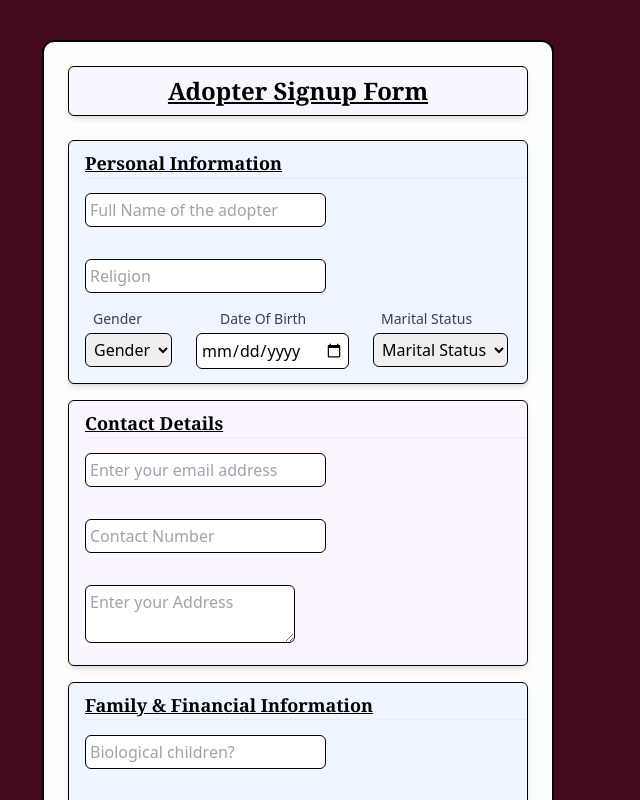
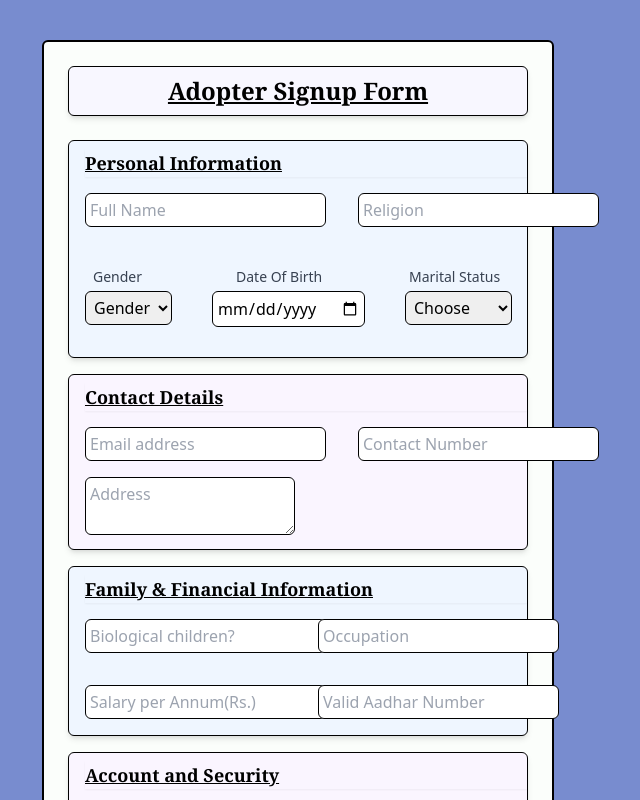
Before and after one commit to forever-found-org/forever-found, a React (Create React App) app: page / in a window 1280 px wide. Shown: the top 800 px of the page, without its empty margins (342-982 px from the left). Built offline with nearby package versions, Linux system fonts and the light colour scheme.

Commit message:
adopter sign up done

```diff
--- /dev/null
+++ b/src/components/SignUpAdopterC/FormValidator.jsx
@@ -0,0 +1,65 @@
+function FormValidator(adopterData)
+{
+  const errors = {};
+
+  const regexPattern = {
+    name: /^[A-Za-z\s]+$/,
+    religion: /^[A-Za-z\s]+$/,
+    email: /^\S+@\S+\.\S+$/,
+    contact: /^[6-9]\d{9}$/,
+    occupation: /^[A-Za-z\s]+$/,
+    aadhar: /^\d{12}$/,
+    password: /^(?=.*[A-Z])(?=.*\d)(?=.*[@$!%*?&])[A-Za-z\d@$!%*?&]{8,}$/,
+  };
+
+  for (let key in adopterData)
+  {
+    const value = adopterData[key];
+    if (value === null || (typeof value === "string" && value.trim() === ""))
+            errors[key] = "*Required field.";
+  }
+
+  if (Object.keys(errors).length > 0) {
+  alert("Form Incomplete");
+}
+
+  if (!regexPattern.name.test(adopterData.name))
+    errors.name = "*Use only alphabets and spaces.";
+
+
+  if (!regexPattern.religion.test(adopterData.religion))
+    errors.religion = "*Use only alphabets and spaces.";
+
+
+  if (!regexPattern.email.test(adopterData.email))
+    errors.email = "*Invalid Email address.";
+
+
+  if (!regexPattern.contact.test(adopterData.contact))
+    errors.contact = "*Invalid Contact number.";
+
+  const children = Number(adopterData.bioChildren);
+  if (isNaN(children) || children < 0 || !Number.isInteger(children))
+    errors.bioChildren = "*Use poitive integer.";
+
+
+  if (!regexPattern.occupation.test(adopterData.occupation))
+    errors.occupation = "*use only alphabets and spaces.";
+
+
+  const salary = Number(adopterData.salary);
+  if (isNaN(salary) || salary <= 0)
+    errors.salary = "*Salary must be positive.";
+
+
+  if (!regexPattern.aadhar.test(adopterData.aadhar))
+    errors.aadhar = "*must be exactly 12 digits.";
+
+  if (!regexPattern.password.test(adopterData.pass))
+    errors.pass = "*Invalid Password";
+
+  return errors;
+
+}
+
+export default FormValidator;
--- a/src/pages/SignUpAdopter.jsx
+++ b/src/pages/SignUpAdopter.jsx
@@ -1,5 +1,6 @@
 import React,{useState} from "react";
 import PasswordInput from "../components/SignUpAdopterC/PasswordInput";
+import FormValidator from "../components/SignUpAdopterC/FormValidator";
 function SignUpAdopter()
 {
     const[adopterData,setAdopterData]=useState({
@@ -18,6 +19,8 @@ function SignUpAdopter()
         pass: "",
     });
 
+    const [errors,setErrors]=useState({});
+
     function handleChange(e)
     {
         const{name,value}=e.target;
@@ -25,18 +28,44 @@ function SignUpAdopter()
             ...prev,
             [name]: value,
         }))
+
+        setErrors((prevErrors) => ({
+            ...prevErrors,
+            [name]: "",
+        }));
     };
 
+    function handleClick(e)
+    {
+        e.preventDefault();
+        const validationErrors = FormValidator(adopterData);
+        setErrors(validationErrors);
+
+        if (Object.keys(validationErrors).length === 0)
+            alert("Form submitted successfully!");
+
+    }
+
     return(
-        <div className="flex items-center justify-center min-h-screen bg-[#450920]">
-            <div className="flex flex-col w-full max-w-lg p-6 m-10 bg-[#fbfefb] border-2 border-black rounded-xl shadow-4xl ">
+        <div className="flex items-center justify-center min-h-screen bg-blue-800 bg-opacity-60">
+            <div className="flex flex-col w-full max-w-lg p-6 m-10 bg-[#fbfefb] border-2 border-black rounded-md shadow-4xl ">
                 <h2 className="text-2xl underline font-semibold font-serif text-black text-center mb-4 bg-[#f8f7ff] shadow-md p-2 border border-black rounded-md">Adopter Signup Form</h2>
                 <div className="border border-black rounded-md bg-blue-50 shadow-md my-2">
                     <h3 className="text-lg underline font-semibold font-serif ml-4 mt-2 shadow-sm">Personal Information</h3>
-                    <input name="name" value={adopterData.name} onChange={handleChange} className="border border-black rounded-md p-1 m-4" placeholder="Full Name of the adopter"></input>
-                    <input name="religion" value={adopterData.religion} onChange={handleChange} className="border border-black rounded-md p-1 m-4" placeholder="Religion"></input>
+                    <div className="flex mb-6">
+                        <div>
+                            <input name="name" value={adopterData.name} onChange={handleChange} className="border border-black rounded-md p-1 m-4 mb-0" placeholder="Full Name"></input>
+                            {errors.name && <p className=" text-red-600 ml-4 mt-0 text-sm">{errors.name}</p>}
+                        </div>
 
-                    <div className="flex flex-wrap gap-2">
+                        <div>
+                            <input name="religion" value={adopterData.religion} onChange={handleChange} className="border border-black rounded-md p-1 m-4 mb-0" placeholder="Religion"></input>
+                            {errors.religion && <p className=" text-red-600 ml-4 mt-0  text-sm">{errors.religion}</p>}
+                        </div>
+                    </div>
+
+
+                    <div className="flex flex-wrap gap-6 py-4">
                         <div>
                             <label className="block ml-6 text-sm font-medium text-gray-700">Gender</label>
                             <select name="gender" value={adopterData.gender} onChange={handleChange} className="border border-black rounded-md p-1 ml-4 mr-4 mb-4 mt-1">
@@ -45,21 +74,26 @@ function SignUpAdopter()
                                 <option value="female">Female</option>
                                 <option value="others">Others</option>
                             </select>
+                            {errors.gender && <p className="text-red-600 ml-4 -mt-4 text-sm">{errors.gender}</p>}
                         </div>
 
                         <div>
                             <label className="block ml-6 text-sm font-medium text-gray-700">Date Of Birth</label>
-                            <input name="dob" value={adopterData.dob} onChange={handleChange} className="border border-black rounded-md p-1 mt-1" placeholder="Enter Date Of Birth" type="date"></input>
+                            <input name="dob" value={adopterData.dob} onChange={handleChange} className="border border-black rounded-md p-1 mt-1" placeholder="Date Of Birth" type="date"></input>
+                            {errors.dob && <p className="text-red-600  mt-0 text-sm">{errors.dob}</p>}
                         </div>
 
                         <div>
-                            <label className="block ml-6 text-sm font-medium text-gray-700">Marital Status</label>
+                            <label className="block ml-5 text-sm font-medium text-gray-700">Marital Status</label>
                             <select name="maritalStatus" value={adopterData.maritalStatus} onChange={handleChange} className="border border-black rounded-md p-1 mt-1 ml-4">
-                                <option value="">Marital Status</option>
+                                <option value="">Choose</option>
                                 <option value="married">Married</option>
                                 <option value="single">Single</option>
                                 <option value="divorced">Divorced</option>
+                                <option value="widowed">Widowed</option>
+                                <option value="separated">Separated</option>
                             </select>
+                            {errors.maritalStatus && <p className="text-red-600 ml-4  mt-0 text-sm">{errors.maritalStatus}</p>}
                         </div>
                     </div>
                 </div>
@@ -67,25 +101,61 @@ function SignUpAdopter()
 
                 <div className="border border-black rounded-md bg-purple-50 shadow-md my-2">
                     <h3 className="text-lg underline font-semibold font-serif ml-4 mt-2 shadow-sm">Contact Details</h3>
-                    <input name="email" value={adopterData.email} onChange={handleChange} className="border border-black rounded-md p-1 m-4" placeholder="Enter your email address"></input>
-                    <input name="contact" value={adopterData.contact} onChange={handleChange} className="border border-black rounded-md p-1 m-4" placeholder="Contact Number"></input>
-                    <textarea name="address" value={adopterData.address} onChange={handleChange} className="border border-black rounded-md p-1 m-4" placeholder="Enter your Address"></textarea>
+                    <div className="flex">
+                        <div>
+                            <input name="email" value={adopterData.email} onChange={handleChange} className="border border-black rounded-md p-1 m-4 mb-0" placeholder="Email address"></input>
+                            {errors.email && <p className=" text-red-600 ml-4 mt-0  text-sm">{errors.email}</p>}
+                        </div>
+                        <div>
+                            <input name="contact" value={adopterData.contact} onChange={handleChange} className="border border-black rounded-md p-1 m-4 mb-0" placeholder="Contact Number"></input>
+                            {errors.contact && <p className=" text-red-600 ml-4 mt-0  text-sm">{errors.contact}</p>}
+                        </div>
+                    </div>
+
+                    <div className="mb-2">
+                        <textarea name="address" value={adopterData.address} onChange={handleChange} className="border border-black rounded-md p-1 m-4 mb-0" placeholder="Address"></textarea>
+                        {errors.address && <p className=" text-red-600 ml-4 mt-0  text-sm">{errors.address}</p>}
+                    </div>
+
                 </div>
 
                 <div className="border border-black rounded-md bg-blue-50 my-2 shadow-md">
                     <h3 className="text-lg underline font-semibold font-serif ml-4 mt-2 shadow-sm">Family & Financial Information</h3>
-                    <input name="bioChildren" type="number" value={adopterData.bioChildren} onChange={handleChange} className="border border-black rounded-md p-1 m-4" placeholder="Biological children?"></input>
-                    <input name="occupation" value={adopterData.occupation} onChange={handleChange} className="border border-black rounded-md p-1 m-4" placeholder="Enter your occupation"></input>
-                    <input name="salary" value={adopterData.salary} onChange={handleChange} className="border border-black rounded-md p-1 m-4" placeholder="Salary per Annum(Rs.)"></input>
-                    <input name="aadhar" value={adopterData.aadhar} onChange={handleChange} className="border border-black rounded-md p-1 m-4" placeholder="Valid Aadhar Number"></input>
+                    <div className="grid grid-cols-2 gap-4 pr-2 mb-4">
+                        <div>
+                            <input name="bioChildren" type="number" value={adopterData.bioChildren} onChange={handleChange} className="border border-black rounded-md p-1 m-4 mb-0" placeholder="Biological children?" min="0"></input>
+                            {errors.bioChildren && <p className=" text-red-600 ml-4 mt-0  text-sm">{errors.bioChildren}</p>}
+                        </div>
+                        <div>
+                            <input name="occupation" value={adopterData.occupation} onChange={handleChange} className="border border-black rounded-md p-1 m-4 mb-0" placeholder="Occupation"></input>
+                            {errors.occupation && <p className=" text-red-600 ml-4 mt-0  text-sm">{errors.occupation}</p>}
+                        </div>
+
+                        <div>
+                            <input name="salary" value={adopterData.salary} onChange={handleChange} className="border border-black rounded-md p-1 m-4 mb-0" placeholder="Salary per Annum(Rs.)"></input>
+                            {errors.salary && <p className=" text-red-600 ml-4 mt-0  text-sm">{errors.salary}</p>}
+                        </div>
+
+                        <div>
+                            <input name="aadhar" value={adopterData.aadhar} onChange={handleChange} className="border border-black rounded-md p-1 m-4 mb-0" placeholder="Valid Aadhar Number"></input>
+                            {errors.aadhar && <p className=" text-red-600 ml-4 mt-0  text-sm">{errors.aadhar}</p>}
+                        </div>
+                    </div>
                 </div>
 
                 <div className="border border-black rounded-md bg-purple-50 my-2 shadow-md">
+
                     <h3 className="text-lg underline font-semibold font-serif ml-4 mt-2 shadow-sm">Account and Security</h3>
-                    <PasswordInput name="password" value={adopterData.password} onChange={handleChange} placeholder="Enter your password"></PasswordInput>
+                    <div className="mb-4">
+                        <PasswordInput name="pass" value={adopterData.password} onChange={handleChange} placeholder="Set Password"></PasswordInput>
+                        {errors.pass && <p className=" text-red-600 ml-4 -mt-3 mb-2 text-sm">{errors.pass}</p>}
+                        <p className=" text-black font-semibold ml-4 mt-0  text-xs">*Password must have at least 8 characters.</p>
+                        <p className=" text-black font-semibold ml-4 mt-0  text-xs">*must include a capital letter, a special character and a number.</p>
+                    </div>
+
                 </div>
 
-                <button className="self-center text-base font-semibold font-serif mt-6 shadow-md border-2 border-black rounded-md p-2  bg-blue-50 hover:underline">Submit</button>
+                <button onClick={handleClick} className="self-center text-base font-semibold font-serif mt-6 shadow-md border-2 border-black rounded-md p-2  bg-blue-50 hover:underline">Submit</button>
 
             </div>
         </div>
```
